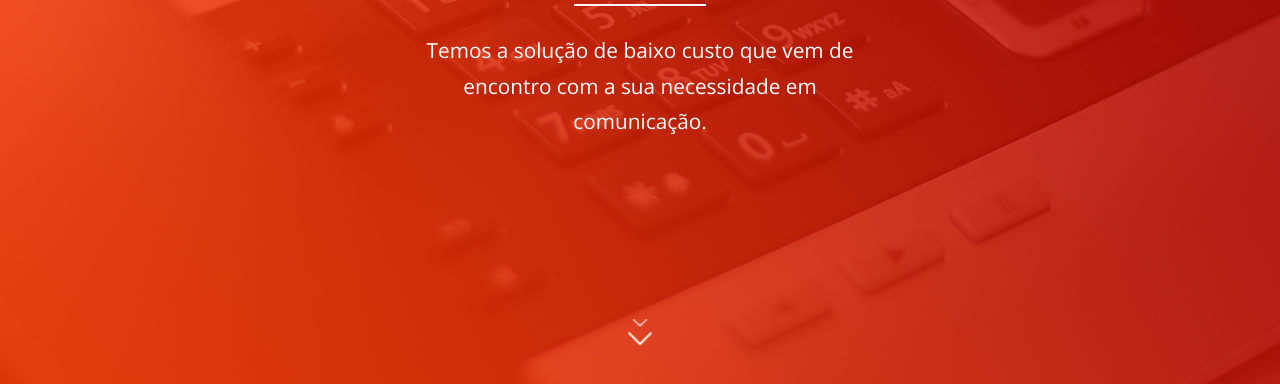
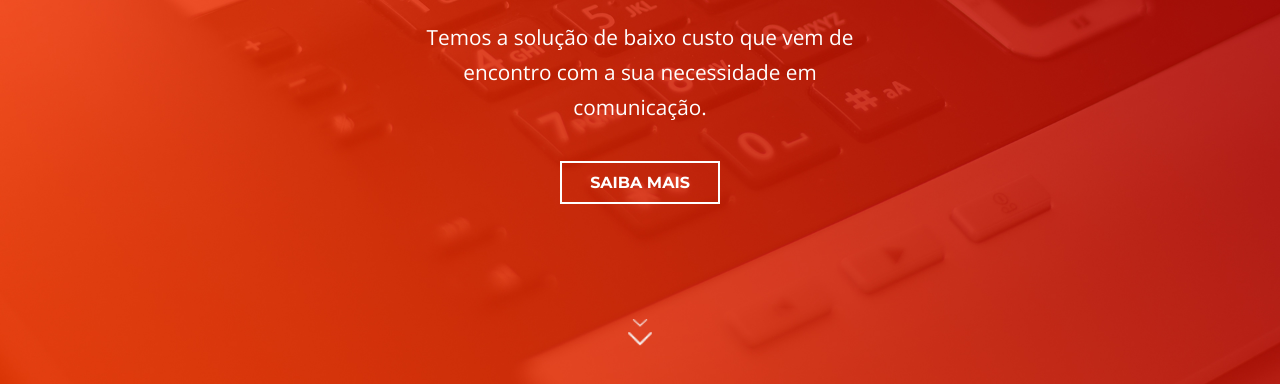
Before and after one commit to Liguesemparar/liguesemparar, a plain HTML site: page index.html in a window 1280 px wide. Shown: the part 416-800 px from the top of the page. Drawn offline with nearby package versions, Linux system fonts and the light colour scheme.

Commit message:
Inserção de botao saiba mais no hero banner

```diff
--- a/css/style.css
+++ b/css/style.css
@@ -121,7 +121,6 @@ body a{
 .top-nav ul li a:hover{
 	color:#fff;
 	box-shadow: inset 0 -5px 0 0 white;
-
 }
 
 .top-nav ul li a:link {
@@ -248,6 +247,30 @@ nav a#pull {
 	}
 }
 /*---- benner ----*/
+.btn-hero {
+	border: 2px solid #fff;
+	padding: 10px 28px;
+	color: #fff;
+	position: relative;
+	top: 25px;
+	font-weight: 700;
+	transition:0.5s all;
+	-webkit-transition:0.5s all;
+	-moz-transition:0.5s all;
+	-o-transition:0.5s all;
+	-ms-transition:0.5s all;
+}
+
+.btn-hero:hover, .btn-hero:link, .btn-hero:visited {
+	color: #fff;
+	text-decoration: none;
+}
+
+.btn-hero:hover {
+	border: 5px solid #fff;
+
+}
+
 .banner-info {
 	padding: 5em 0 9.5em;
 	width: 70%;
--- a/index.html
+++ b/index.html
@@ -37,8 +37,8 @@ License URL: http://creativecommons.org/licenses/by/3.0/
 		<script type="application/x-javascript"> addEventListener("load", function() { setTimeout(hideURLbar, 0); }, false); function hideURLbar(){ window.scrollTo(0,1); } </script>
 		</script>
 		<!----webfonts--->
-		<link href='http://fonts.googleapis.com/css?family=Montserrat:400,700' rel='stylesheet' type='text/css'>
-		<link href='http://fonts.googleapis.com/css?family=Open+Sans:400,300,600,700,800' rel='stylesheet' type='text/css'>
+		<link href='https://fonts.googleapis.com/css?family=Montserrat:400,700' rel='stylesheet' type='text/css'>
+		<link href='https://fonts.googleapis.com/css?family=Open+Sans:400,300,600,700,800' rel='stylesheet' type='text/css'>
 		<!---//webfonts--->
 		<!----start-top-nav-script---->
 		<script>
@@ -92,6 +92,7 @@ License URL: http://creativecommons.org/licenses/by/3.0/
 						<h1>Telefonia de qualidade para o seu negócio</h1><br />
 						<span></span>
 						<p>Temos a solução de baixo custo que vem de encontro com a sua necessidade em comunicação.</p>
+						<a href="#services" class="btn-hero scroll">SAIBA MAIS</a>
 					</div>
 				</div>
 			</div>
```
Lines whose indentation alone changed are shown as unchanged.
